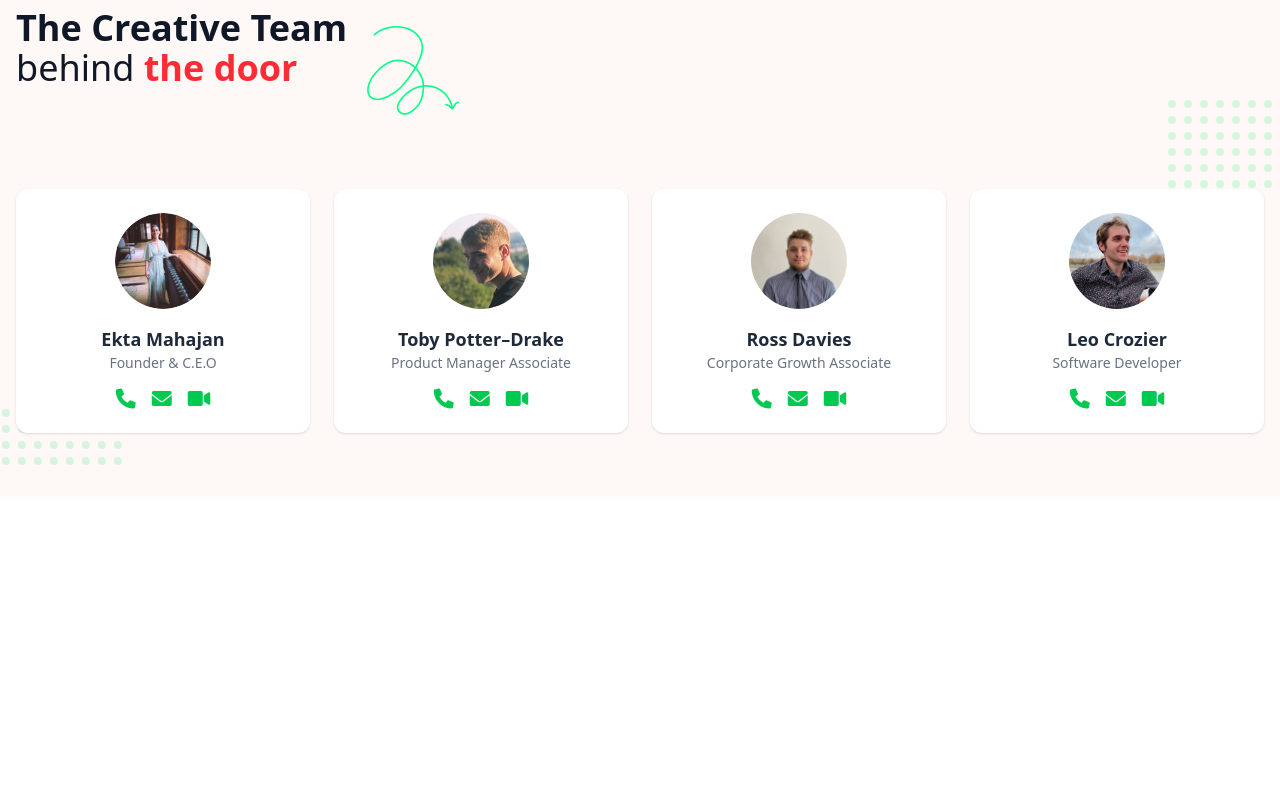
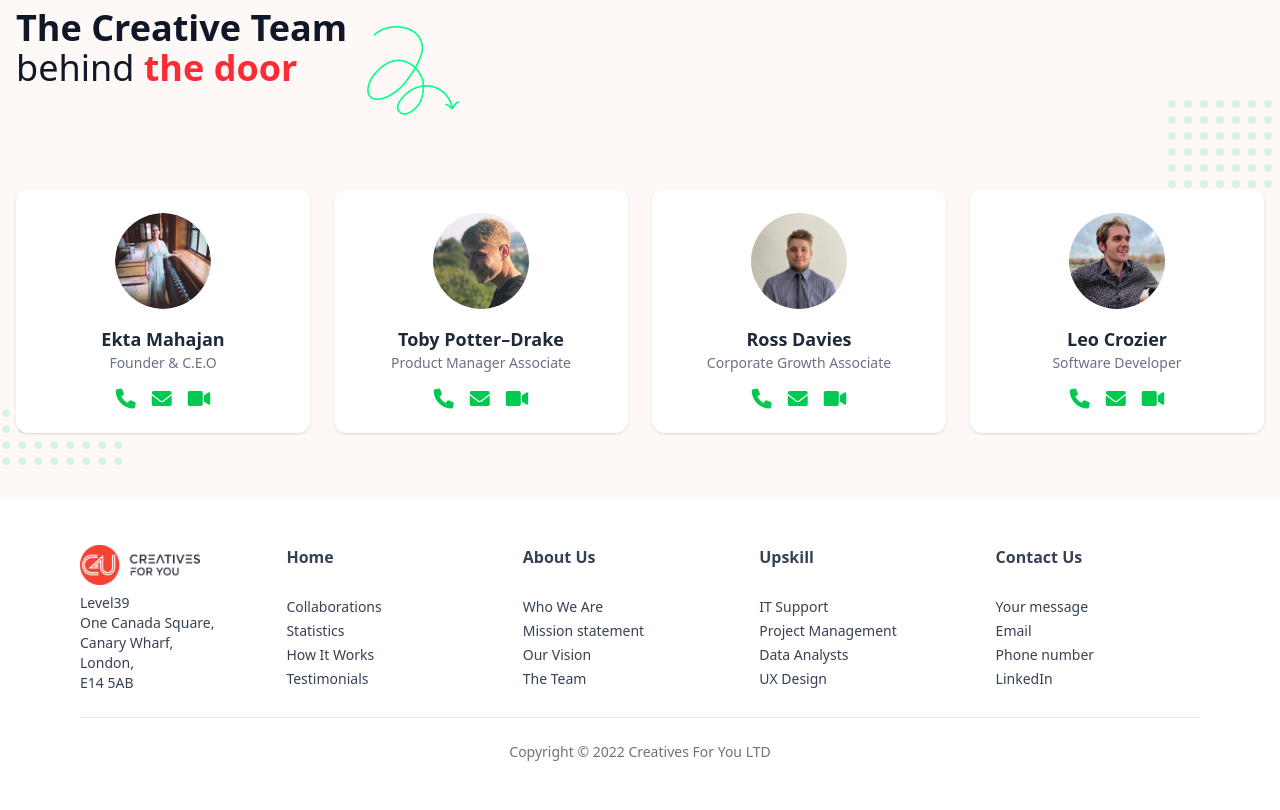
Before and after one commit to hasan9878/Tailwindcss-and-Bootstrap, a website: page src/index.html in a window 1280 px wide. Shown: the part 2801-3611 px from the top of the page. Before the commit the page ends 3298 px from the top, so only its background shows below. Drawn offline with Linux system fonts and the light colour scheme.

Commit message:
footer section

```diff
--- a/src/index.html
+++ b/src/index.html
@@ -249,7 +249,7 @@
 <!--Align card number to the right inside each card
 -->
 
-
+<!--profile card section-->
 <section class="relative max-w-7xl mx-auto px-4 py-16 bg-[#F9CCC726]">
     <!-- Left Dot -->
     <div class="absolute left-[-30px] bottom-4 hidden md:block z-0">
@@ -416,6 +416,75 @@
       </div>
     </div>
   </section>
+<!--profile card section end-->
+
+<!--footer-->
+
+
+<footer class="bg-white text-gray-700 px-6 md:px-20 py-12">
+  <div class="max-w-7xl mx-auto flex flex-col md:flex-row justify-between gap-8">
+
+    <!-- Logo & Address -->
+    <div class="space-y-2 mr-10">
+      <img src="./images/logo.png" alt="Logo" class="w-30 h-10">
+
+      <p class="text-sm">Level39<br>One Canada Square,<br>Canary Wharf,<br>London,<br>E14 5AB</p>
+    </div>
+
+    <!-- Footer Links -->
+    <div class="grid grid-cols-2 sm:grid-cols-4 gap-8 flex-grow">
+      <!-- Home -->
+      <div>
+        <h3 class="font-semibold mb-7 ">Home</h3>
+        <ul class="space-y-1 text-sm">
+          <li><a href="#" class="hover:text-blue-500 transition ">Collaborations</a></li>
+          <li><a href="#" class="hover:text-blue-500 transition ">Statistics</a></li>
+          <li><a href="#" class="hover:text-blue-500 transition ">How It Works</a></li>
+          <li><a href="#" class="hover:text-blue-500 transition ">Testimonials</a></li>
+        </ul>
+      </div>
+      <!-- About Us -->
+      <div>
+        <h3 class="font-semibold mb-7">About Us</h3>
+        <ul class="space-y-1 text-sm">
+          <li><a href="#" class="hover:text-blue-500 transition ">Who We Are</a></li>
+          <li><a href="#" class="hover:text-blue-500 transition ">Mission statement</a></li>
+          <li><a href="#" class="hover:text-blue-500 transition ">Our Vision</a></li>
+          <li><a href="#" class="hover:text-blue-500 transition ">The Team</a></li>
+        </ul>
+      </div>
+      <!-- Upskill -->
+      <div>
+        <h3 class="font-semibold mb-7">Upskill</h3>
+        <ul class="space-y-1 text-sm">
+          <li><a href="#" class="hover:text-blue-500 transition ">IT Support</a></li>
+          <li><a href="#" class="hover:text-blue-500 transition ">Project Management</a></li>
+          <li><a href="#" class="hover:text-blue-500 transition ">Data Analysts</a></li>
+          <li><a href="#" class="hover:text-blue-500 transition ">UX Design</a></li>
+        </ul>
+      </div>
+      <!-- Contact Us -->
+      <div>
+        <h3 class="font-semibold mb-7">Contact Us</h3>
+        <ul class="space-y-1 text-sm">
+          <li><a href="#" class="hover:text-blue-500 transition ">Your message</a></li>
+          <li><a href="#" class="hover:text-blue-500 transition ">Email</a></li>
+          <li><a href="#" class="hover:text-blue-500 transition ">Phone number</a></li>
+          <li><a href="#" class="hover:text-blue-500 transition">LinkedIn</a></li>
+        </ul>
+      </div>
+    </div>
+  </div>
+
+  <!-- Horizontal line -->
+  <hr class="my-6 border-t border-gray-200" />
+
+  <!-- Copyright -->
+  <div class="text-center text-sm text-gray-500">
+    Copyright © 2022 Creatives For You LTD
+  </div>
+</footer>
+
 
 
 </body>
```
Also changed, not shown: src/output.css.
